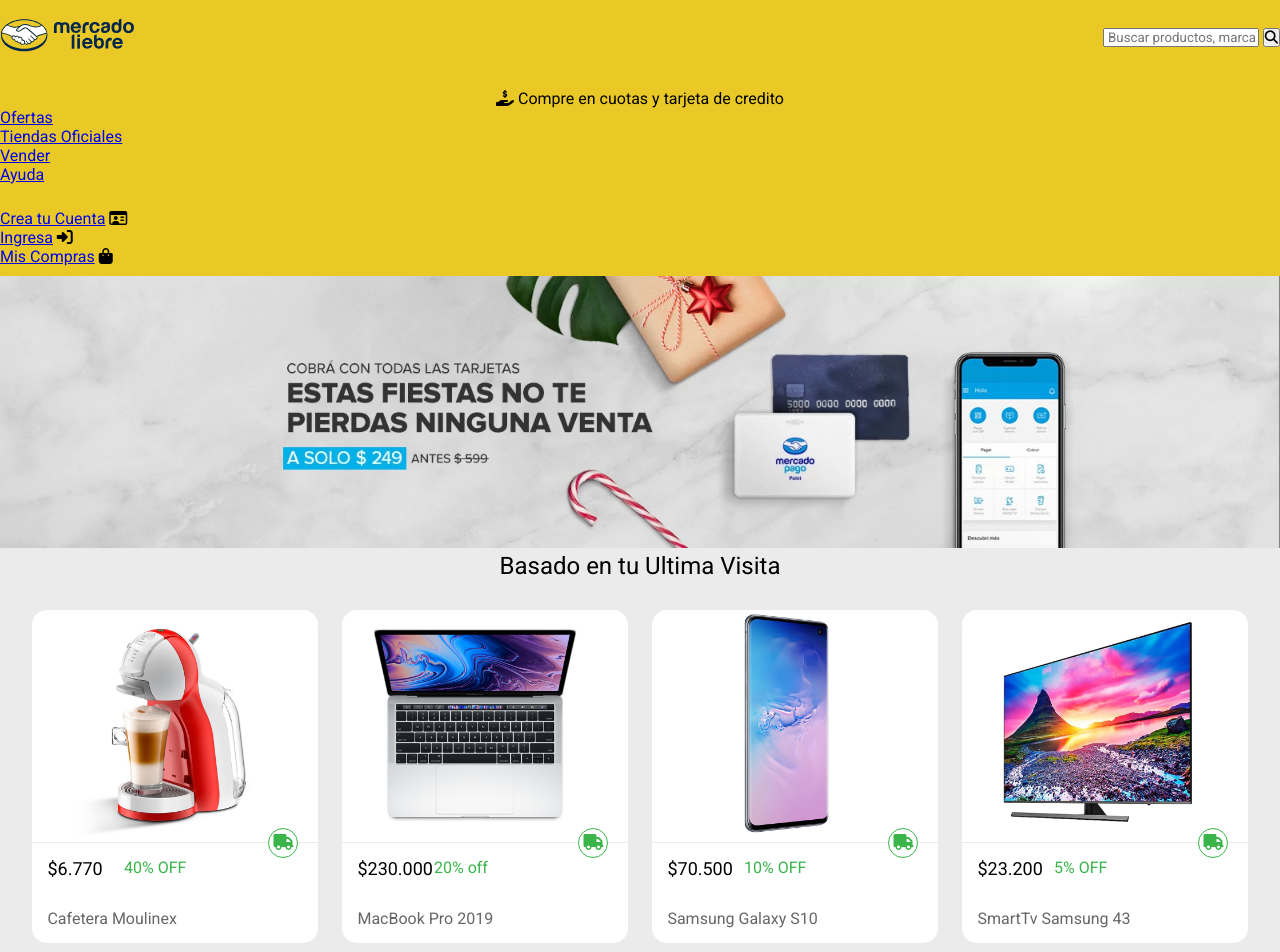
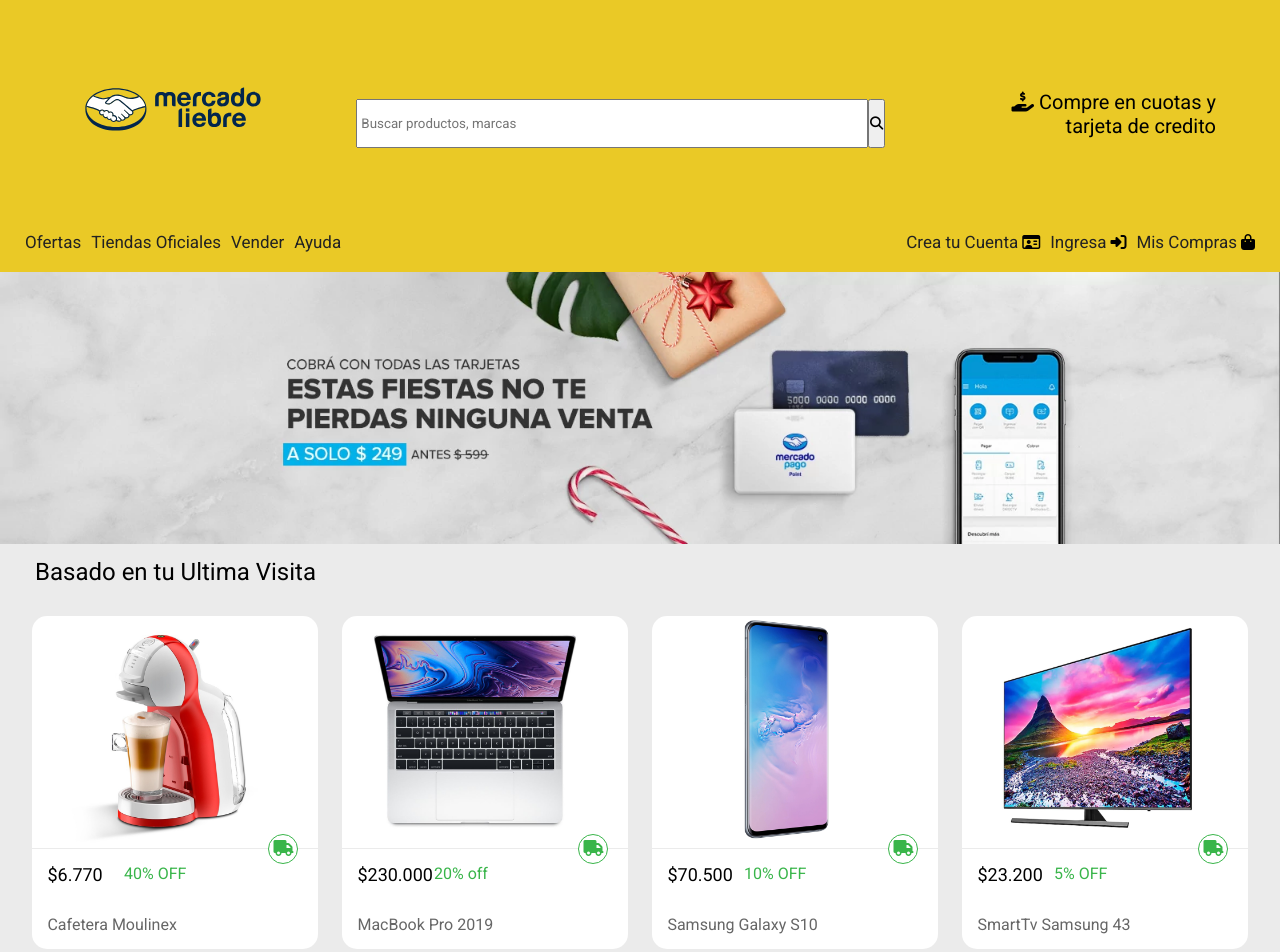
Before and after one commit to psoto89/MercadoLiebreDH, a website: page views/home.html in a window 1280 px wide. Shown: the top 952 px of the page. Drawn offline with Linux system fonts and the light colour scheme.

Commit message:
Esto es una parte del mercado liebre

```diff
--- a/public/css/style.css
+++ b/public/css/style.css
@@ -11,33 +11,45 @@
     padding-bottom: 10px;
 }
 
+div.Encabezado{
+    padding: 5%;
+
+}
+
 .encabezado-logo{
     display: flex;
-    justify-content: space-between;
-    align-items: center;
+    padding: 10px 20px;
+    width: 100%;
+}
+
+.barra_buscadora{
+    display: flex;
+    width: 90%;
+    margin-top: 25px;
+
+}
+
+.logo {
+    width: 80%;
+    height: 70px;
 }
 
 header nav{
     display: none;
 }
 
-.logo {
-    width: 50%;
-    height: 70px;
+header nav ul a{
+    text-decoration: none;
+    color: #222222;
+    display: inline-block;
+    padding: 5px 0;
+    font-size: 17px;
+
 }
-
-.barra_buscadora{
-    margin-left: 15px;
-}
-
 
 .ventas_credito{
     text-align: center;
     margin-top: 15px;
-}
-
-.cuenta{
-    padding-top: 25px;
 }
 
 div.burger-menu{
@@ -58,6 +70,13 @@
     padding: 5 5;
 }
 
+/* Main */
+
+main{
+    width: 100%;
+    background-color: #ebebeb;
+
+}
 /*   Div Banner */
 
 .banner img {
@@ -65,12 +84,8 @@
     margin: 0 auto;
 }
 
-/* Main */
-
-main{
-    width: 100%;
-    background-color: #ebebeb;
-
+main h3{
+    display: none;
 }
 
 main article{
@@ -184,6 +199,14 @@
 /*-------- MEDIA-QUERYS --------- */
 
 @media (min-width: 361px){
+
+/*---------- Header ------------- */
+
+    .encabezado-logo{
+    display: flex;
+    padding: 10px 20px;
+}
+
     .burger-menu {
         display: block;
     }
@@ -193,6 +216,18 @@
         display: none;
     }
 
+    .barra_buscadora input{
+        width: 80%;
+        margin-left: 50px;
+    }
+/* ---------Main section--------*/
+
+    main h3{
+        display: block;
+        padding-top: 10px;
+        text-align: left;
+        padding-left: 35px;
+    }
 
     main section article{
         width: 47%;
@@ -238,29 +273,57 @@
 }
 
 @media (min-width: 769px){
+
+/*---------- Header ------------- */
+
+    .Encabezado{
+        display: flex;
+        justify-content: space-between;
+
+    }
+
+    .ventas_credito{
+        max-width: 250px;
+        font-size: 20px;
+        margin-top: 26px;
+        text-align: right;
+    }
+
     .burger-menu {
         display: none;
     }
 
     header nav{
-        display: block;
+        display: flex;
+        justify-content: space-between;
         text-decoration: none;
+        margin: 5px 20px;
+        }
 
+    nav ul{
+        display: flex;
+        list-style: none;
+        margin: 0;
+        padding: 0;
     }
+
+    nav ul li{
+        margin: 0 5px;
+    }
+
+/* ---------Main section--------*/
 
     main section article{
         width: 23%;
     }
 
-    main section div.productos{
+}
+
+@media (min-width: 1024px){
+
+    .pie-pagina{
         display: flex;
-        justify-content: space-between;
-        flex-wrap: wrap;
-        padding: 20px;
+        justify-content: space-around;
     }
 
 }
-
-@media (min-width: 1280px){
-
-}
--- a/views/home.html
+++ b/views/home.html
@@ -15,31 +15,25 @@
 <body>
 
     <header>
-
         <div class="Encabezado">
-
             <div class="encabezado-logo">
                 <div>
                     <img class="logo" src="/images/logo-mercado-liebre.svg" alt="Imagen de Mercado Liebre">
                 </div>
-
                 <div class="barra_buscadora">
                     <input type="text" placeholder=" Buscar productos, marcas ">
                     <button>
                         <i class="fas fa-search"></i>
                     </button>
                 </div>
-
             </div>
-
             <div class="ventas_credito">
                 <p> <i class="fas fa-hand-holding-usd"></i> Compre en cuotas y tarjeta de credito </p>
             </div>
-
         </div>
 
         <nav>
-            <ul>
+            <ul class="nav-derecha">
                 <li> <a href="#">Ofertas</a> </li>
                 <li> <a href="#">Tiendas Oficiales</a> </li>
                 <li> <a href="#">Vender</a> </li>
@@ -62,8 +56,6 @@
         </div>
 
     </header>
-
-
 
     <main>
 
@@ -183,7 +175,7 @@
 
     <footer>
 
-        <section>
+        <section class="pie-pagina">
 
             <article>
                 <i class="fas fa-credit-card"></i>
@@ -207,10 +199,12 @@
                     protegid@.</p>
             </article>
 
+        </section>
+
+        <section>
             <article>
                 <p> Copyright © 1999-2020 MercadoLiebre S.R.L. </p>
             </article>
-
         </section>
 
     </footer>
```
